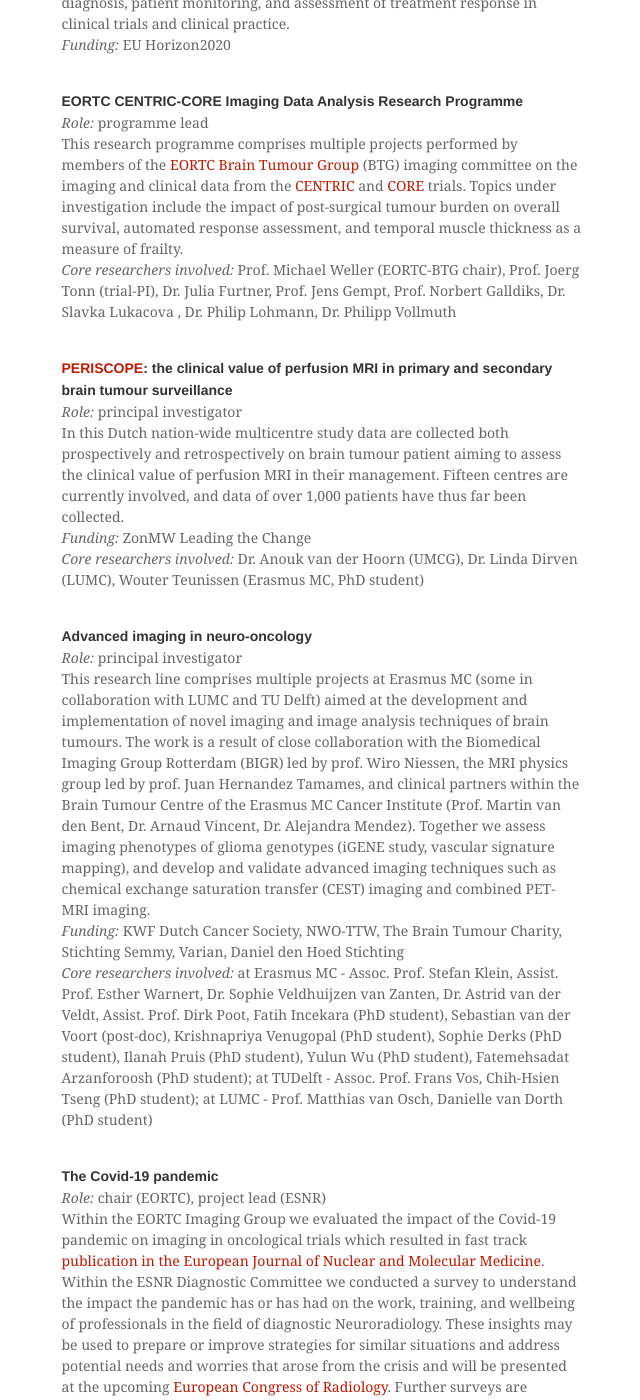
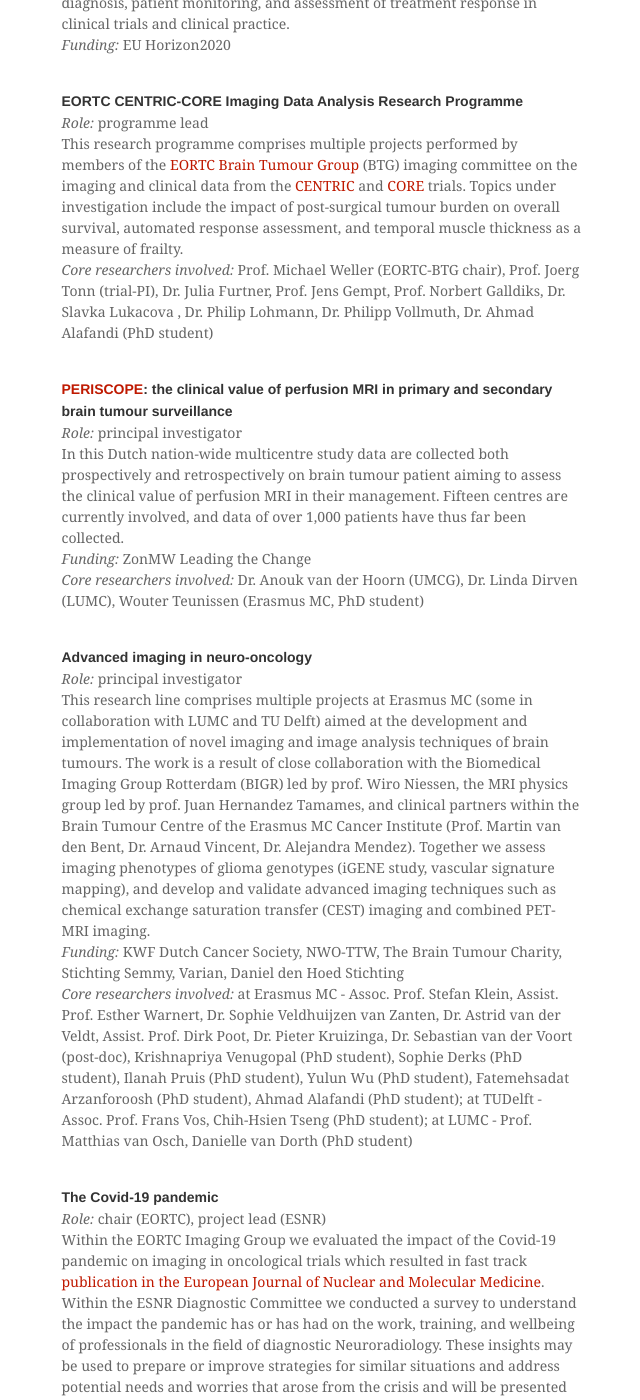
Before and after one commit to marionsmits/marionsmits.github.io, a Jekyll site: the page built from projects.md, in a window 1280 px wide and 1400 px high, scrolled down 1099 px. Shown: the whole window, without its empty margins (91-731 px from the left). Built offline with Jekyll 4.4.1, drawn with Linux system fonts in a browser that asks for light colours; comment, search, counter and statistics services are not loaded; some of the changed text lies outside the part shown.

Commit message:
Update projects.md

```diff
--- a/projects.md
+++ b/projects.md
@@ -25,7 +25,7 @@
 <br><b>EORTC CENTRIC-CORE Imaging Data Analysis Research Programme </b>
 <br><i>Role:</i> programme lead
 <br>This research programme comprises multiple projects performed by members of the [EORTC Brain Tumour Group](https://www.eortc.org/research_field/brain/) (BTG) imaging committee on the imaging and clinical data from the [CENTRIC](https://www.thelancet.com/journals/lanonc/article/PIIS1470-2045(14)70379-1/fulltext) and [CORE](https://academic.oup.com/neuro-oncology/article/17/5/708/1109348) trials. Topics under investigation include the impact of post-surgical tumour burden on overall survival, automated response assessment, and temporal muscle thickness as a measure of frailty.
-<br><i>Core researchers involved:</i> Prof. Michael Weller (EORTC-BTG chair), Prof. Joerg Tonn (trial-PI), Dr. Julia Furtner, Prof. Jens Gempt, Prof. Norbert Galldiks, Dr. Slavka Lukacova , Dr. Philip Lohmann, Dr. Philipp Vollmuth
+<br><i>Core researchers involved:</i> Prof. Michael Weller (EORTC-BTG chair), Prof. Joerg Tonn (trial-PI), Dr. Julia Furtner, Prof. Jens Gempt, Prof. Norbert Galldiks, Dr. Slavka Lukacova , Dr. Philip Lohmann, Dr. Philipp Vollmuth, Dr. Ahmad Alafandi (PhD student)
 
 <br><b>[PERISCOPE](https://zorgevaluatienederland.nl/evaluations/periscope): the clinical value of perfusion MRI in primary and secondary brain tumour surveillance</b>
 <br><i>Role:</i> principal investigator
@@ -37,7 +37,7 @@
 <br><i>Role:</i> principal investigator
 <br>This research line comprises multiple projects at Erasmus MC (some in collaboration with LUMC and TU Delft) aimed at the development and implementation of novel imaging and image analysis techniques of brain tumours. The work is a result of close collaboration with the Biomedical Imaging Group Rotterdam (BIGR) led by prof. Wiro Niessen, the MRI physics group led by prof. Juan Hernandez Tamames, and clinical partners within the Brain Tumour Centre of the Erasmus MC Cancer Institute (Prof. Martin van den Bent, Dr. Arnaud Vincent, Dr. Alejandra Mendez). Together we assess imaging phenotypes of glioma genotypes (iGENE study, vascular signature mapping), and develop and validate advanced imaging techniques such as chemical exchange saturation transfer (CEST) imaging and combined PET-MRI imaging.
 <br><i>Funding:</i> KWF Dutch Cancer Society, NWO-TTW, The Brain Tumour Charity, Stichting Semmy, Varian, Daniel den Hoed Stichting
-<br><i>Core researchers involved:</i> at Erasmus MC - Assoc. Prof. Stefan Klein, Assist. Prof. Esther Warnert, Dr. Sophie Veldhuijzen van Zanten, Dr. Astrid van der Veldt, Assist. Prof. Dirk Poot, Fatih Incekara (PhD student), Sebastian van der Voort (post-doc), Krishnapriya Venugopal (PhD student), Sophie Derks (PhD student), Ilanah Pruis (PhD student), Yulun Wu (PhD student), Fatemehsadat Arzanforoosh (PhD student); at TUDelft - Assoc. Prof. Frans Vos, Chih-Hsien Tseng (PhD student); at LUMC - Prof. Matthias van Osch, Danielle van Dorth (PhD student)
+<br><i>Core researchers involved:</i> at Erasmus MC - Assoc. Prof. Stefan Klein, Assist. Prof. Esther Warnert, Dr. Sophie Veldhuijzen van Zanten, Dr. Astrid van der Veldt, Assist. Prof. Dirk Poot, Dr. Pieter Kruizinga, Dr. Sebastian van der Voort (post-doc), Krishnapriya Venugopal (PhD student), Sophie Derks (PhD student), Ilanah Pruis (PhD student), Yulun Wu (PhD student), Fatemehsadat Arzanforoosh (PhD student), Ahmad Alafandi (PhD student); at TUDelft - Assoc. Prof. Frans Vos, Chih-Hsien Tseng (PhD student); at LUMC - Prof. Matthias van Osch, Danielle van Dorth (PhD student)
 
 
 <br><b>The Covid-19 pandemic</b>
```
Also changed, not shown: other parts of projects.md (+1 -1 lines).
